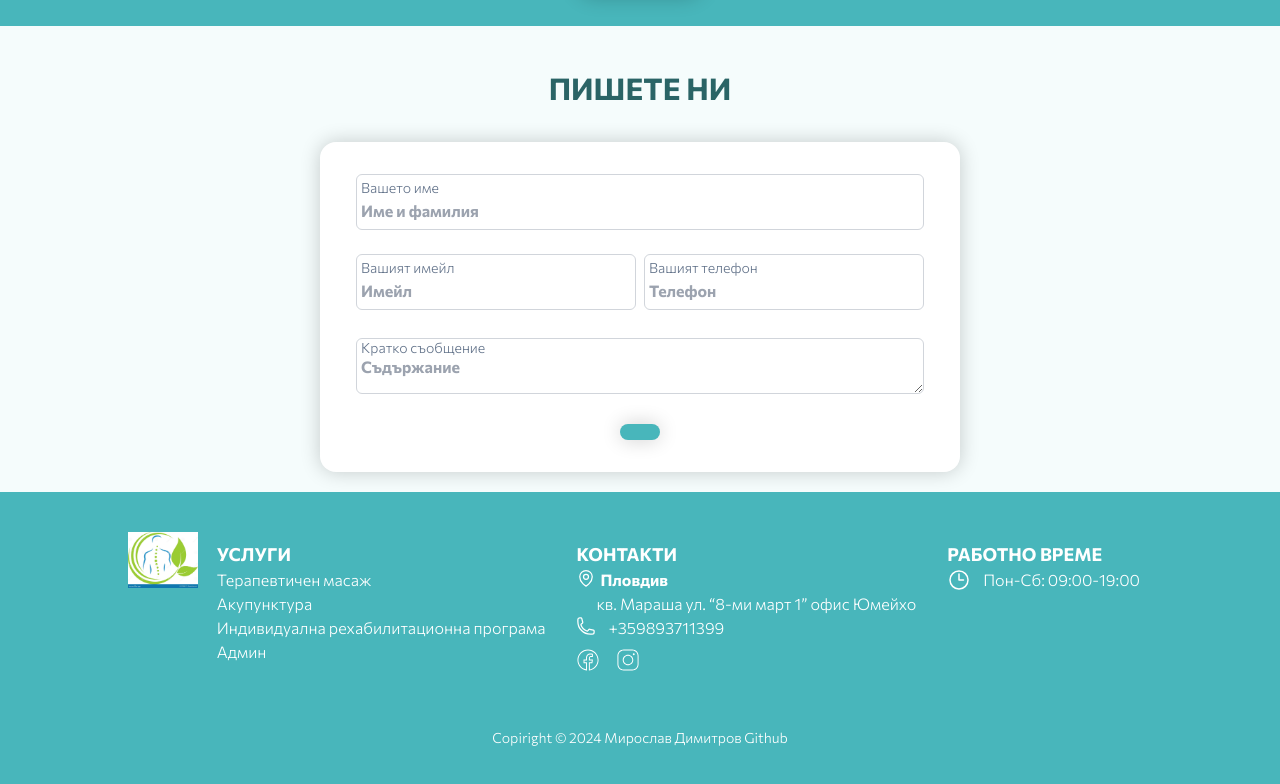
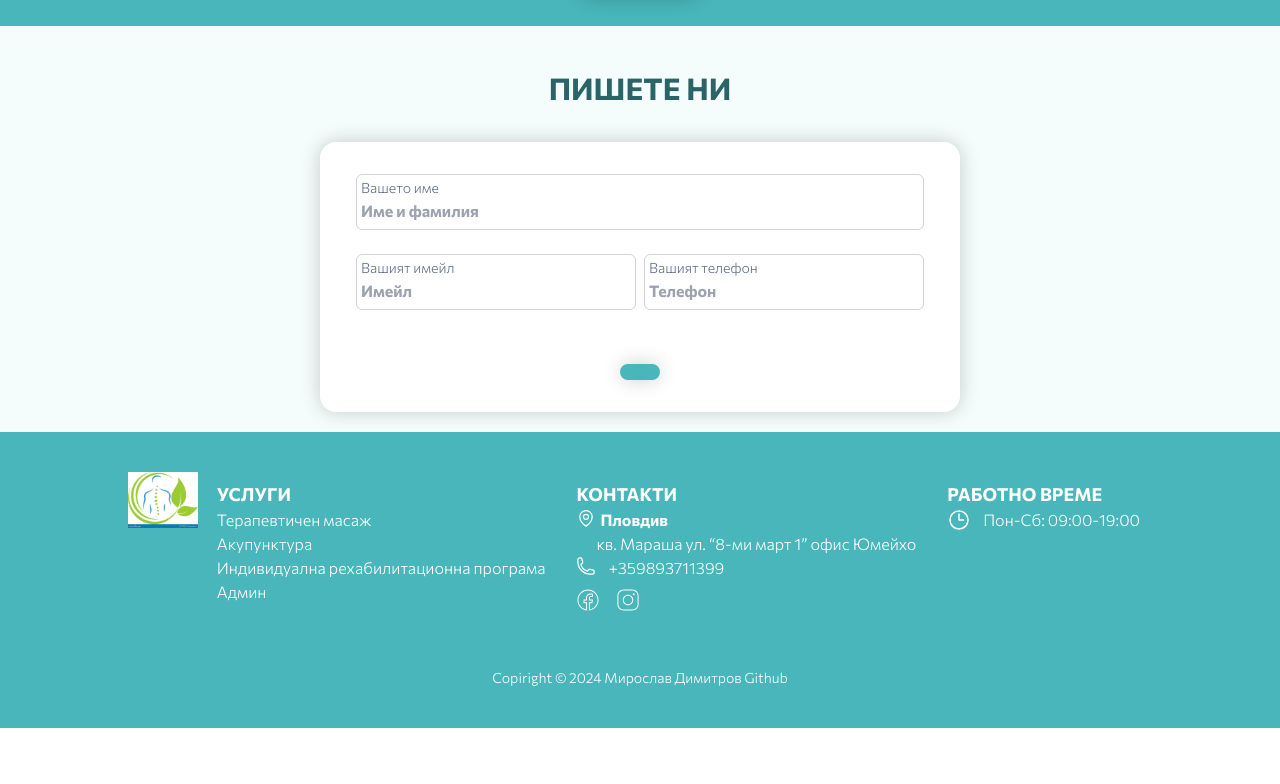
Before and after one commit to BateDowen/acupunture-site, a React (Vite) app: page / in a window 1280 px wide. Shown: the part 1354-2138 px from the top of the page. After the commit the page ends 2082 px from the top, so only its background shows below. Built offline with nearby package versions, Linux system fonts and the light colour scheme.

Commit message:
add scroll to top func

```diff
--- a/src/App.jsx
+++ b/src/App.jsx
@@ -1,6 +1,6 @@
-import React from "react";
+import React, { useEffect } from "react";
 import Nav from "./components/Nav/Nav";
-import { Outlet, RouterProvider, createBrowserRouter } from "react-router-dom";
+import { BrowserRouter, Outlet, RouterProvider, ScrollRestoration, createBrowserRouter, useLocation, useNavigate, useRoutes } from "react-router-dom";
 import About from "./Pages/About";
 import Prices from "./Pages/Prices";
 import Contacts from "./Pages/Contacts";
@@ -14,7 +14,15 @@ import { LoadingProvider } from "./components/Loader/LoadingCtx";
 import ErrorPage from "./Pages/ErrorPage";
 import Login from "./Pages/Login";
 
+
 const Layout = () => {
+  const navigate = useLocation();
+
+  useEffect(() => {
+      window.scrollTo({top: 0, behavior: 'smooth'});
+
+  }, [navigate]);
+
   return (
     <>
       <Nav />
@@ -23,6 +31,7 @@ const Layout = () => {
     </>
   );
 };
+
 const router = createBrowserRouter([
   {
     path: "/",
@@ -69,12 +78,14 @@ const router = createBrowserRouter([
   },
 ]);
 const App = () => {
+
   return (
     <div>
       <div>
-        <LoadingProvider>
-          <RouterProvider router={router} />
-        </LoadingProvider>
+          <LoadingProvider>
+            <RouterProvider router={router} >
+            </RouterProvider>
+          </LoadingProvider>
       </div>
     </div>
   );
--- a/src/components/Form/Form.jsx
+++ b/src/components/Form/Form.jsx
@@ -58,13 +58,6 @@ const Form = (props) => {
                  className={`${phoneError ? 'form-danger-input' :'form-primary-input' }`} />
             </div>
         </div>
-        <div>
-        <div className='relative w-[100%] flex flex-col text-slate-500 px-1'>
-            <label htmlFor="message" className=' absolute top-1 left-[9px] text-sm'>Кратко съобщение</label>
-            <textarea id='name' name='message' type="text" placeholder='Съдържание'
-             className='form-primary-input mt-1' />
-        </div>
-        </div>
         <div className='mt-5'>
           <Button bg={'btn-primary'} >{props.bntText}</Button>
         </div>
```
